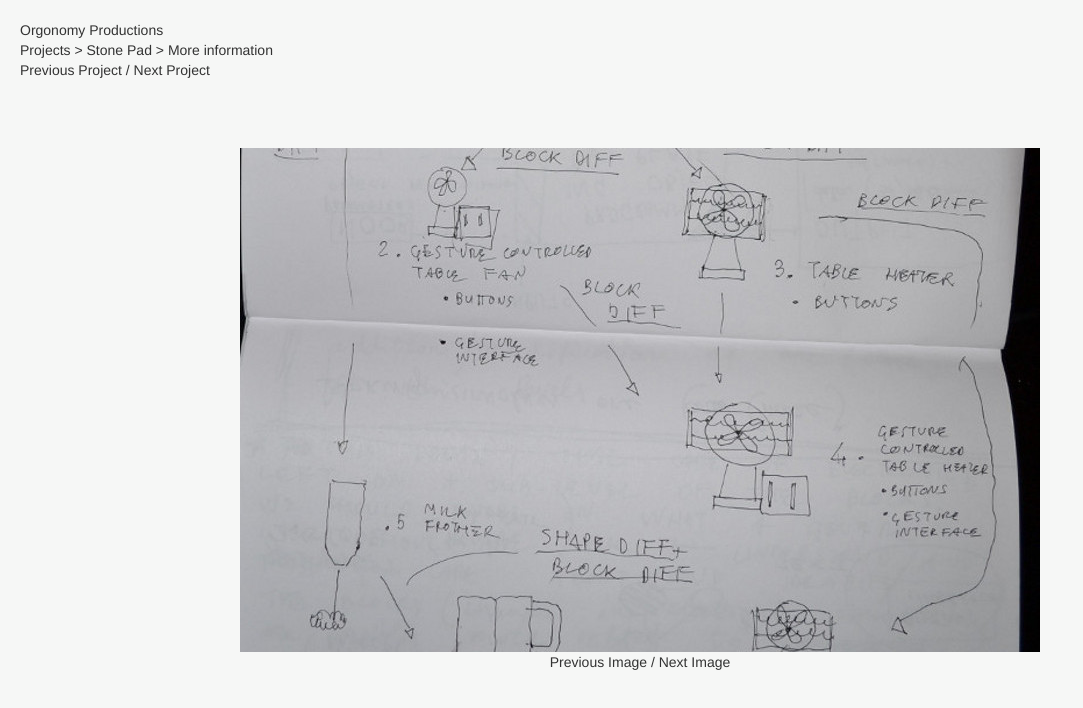
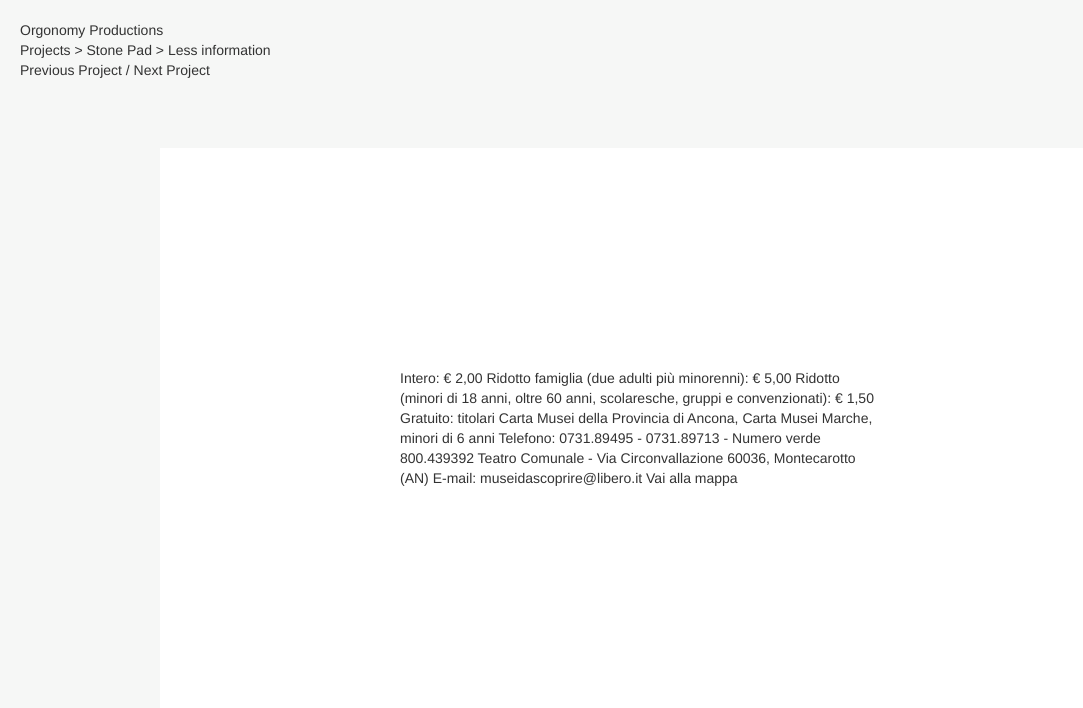
Before and after one commit to amicoleo/amicoleo.github.io, a plain HTML site: page index.html in a window 1280 px wide. Both pictures are taken after a click on the element "More information". Shown: the whole page, without its empty margins (0-1083 px from the left). Drawn offline with Linux system fonts and the light colour scheme.

Commit message:
Added information section and some fixes

```diff
--- a/StonePad.html
+++ b/StonePad.html
@@ -6,4 +6,16 @@
 	<div class="img-footer">
 		<span id="right" class="img-nav-element" onclick="pastImage()">Previous Image</span> / <span id="right" class="img-nav-element" onclick="nextImage()">Next Image</span>
 	</div>
+	<div class="text-container">
+		Intero: € 2,00
+		Ridotto famiglia (due adulti più minorenni): € 5,00
+		Ridotto (minori di 18 anni, oltre 60 anni, scolaresche, gruppi e convenzionati): € 1,50
+		Gratuito: titolari Carta Musei della Provincia di Ancona, Carta Musei Marche, minori di 6 anni
+
+		Telefono: 0731.89495 - 0731.89713 - Numero verde 800.439392
+		Teatro Comunale - Via Circonvallazione
+		60036, Montecarotto (AN)
+		E-mail: museidascoprire@libero.it
+		Vai alla mappa
+	</div>
 </div>
--- a/css/style.css
+++ b/css/style.css
@@ -67,7 +67,7 @@ section{
     -webkit-transform: translateX(-50%) translateY(-45%);
     width: 75%;
     height: 70%;
-    /*background-color: #f00; */
+    background-color: #fff;
 }
 .project-container .img-container{
         position: relative;
@@ -80,12 +80,21 @@ section{
         left: 50%;
         transform: translateX(-50%);
         -webkit-transform: translateX(-50%);
-        background-color: #f0f;
 }
 .project-container .img-footer{
         height: 10%;
         text-align: center;
         /*background-color: #00f; */
+}
+
+.project-container .text-container{
+    position: absolute;
+    left: 50%;
+    top: 50%;
+    opacity: 0.0;
+    transform: translateX(-50%) translateY(-50%);
+    -webkit-transform: translateX(-50%) translateY(-50%);
+    /*background-color: #00f; */
 }
 
 .img-nav-element {
--- a/index.html
+++ b/index.html
@@ -24,7 +24,7 @@
 
     <div id="nav-menu">
         Orgonomy Productions <br>
-        Projects > <span id="project-name">Stone Pad</span> > <span onclick="moreInformation()">More information</span> <br>
+        Projects > <span id="project-name">Stone Pad</span> > <span id="info-link" onclick="moreInformation()">More information</span> <br>
         <span class="button-menu" id="back-button-menu" onclick="pastProject()">Previous Project</span> / <span class="button-menu" id="next-button-menu" onclick="nextProject()">Next Project</span>
     </div>
     <div id="container">
--- a/js/script.js
+++ b/js/script.js
@@ -58,7 +58,8 @@ function pastProject() {
                     $(this).removeAttr("id"); //Delete right-section id from div
                     $(this).attr("id", "viewport-section"); //Add viewport-section id to div
                     setLocationHash(projects[currentProjectId].hash); //Change url
-                    $("#project-name").html(projects[currentProjectId].name)
+                    $("#project-name").html(projects[currentProjectId].name);
+                    $("#info-link").html("More information");
             });
 
             $("#viewport-section").animate({
@@ -95,7 +96,8 @@ function nextProject() {
 	               $(this).removeAttr("id"); //Delete right-section id from div
 	               $(this).attr("id", "viewport-section"); //Add viewport-section id to div
 	               setLocationHash(projects[currentProjectId].hash); //Change url
-	               $("#project-name").html(projects[currentProjectId].name)
+	               $("#project-name").html(projects[currentProjectId].name);
+                   $("#info-link").html("More information");
             });
 
 	        $("#viewport-section").animate({
@@ -166,7 +168,40 @@ function setupImages(parentDiv){
 }
 
 function moreInformation(){
+    $("#background-logo").css("opacity", "0.0"); //Set bg logo to transparent before crossfading images
 
+    if ($("#info-link").html() == "More information"){
+        $( ".img-container" ).children().each(function(){
+            if ($(this).attr("id") == currentProjectImageId){
+                $(this).animate({"opacity": "0.0"}, 1000, function() {});
+            }
+        });
+
+        $(".img-footer").animate({ "opacity": "0.0"}, 1000, function() {});
+
+        $(".text-container").animate({
+                "opacity": "1.0"
+                }, 1000, function() {
+                    $("#background-logo").css("opacity", "1.0");
+                    $("#info-link").html("Less information");
+                });
+    } else {
+        $( ".img-container" ).children().each(function(){
+            if ($(this).attr("id") == currentProjectImageId){
+                $(this).animate({"opacity": "1.0"}, 1000, function() {});
+            }
+        });
+
+        $(".img-footer").animate({ "opacity": "1.0"}, 1000, function() {});
+
+        $(".text-container").animate({
+                "opacity": "0.0"
+                }, 1000, function() {
+                    $("#background-logo").css("opacity", "1.0");
+                    $("#info-link").html("More information");
+                });
+
+    }
 }
 
 function pastImage(){
```
Also changed, not shown: HackingHouseholds.html (+12 -0 lines), Home.html (deleted, +0 -1 lines), MessageBox.html (+12 -0 lines).
